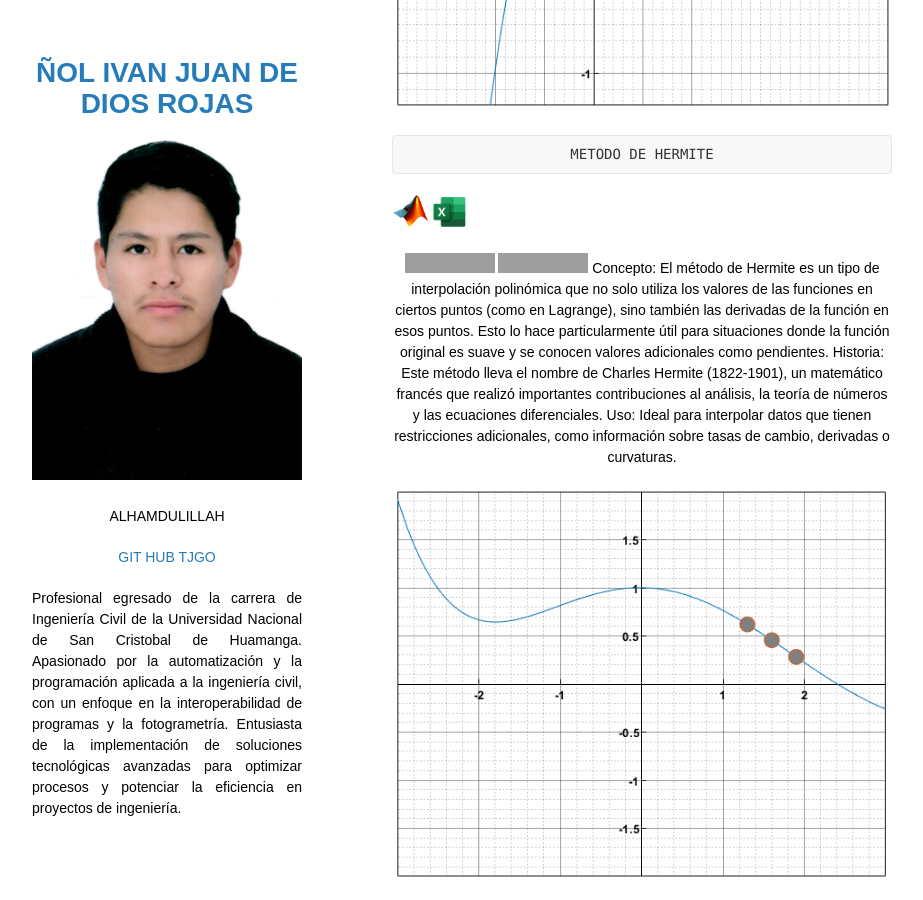
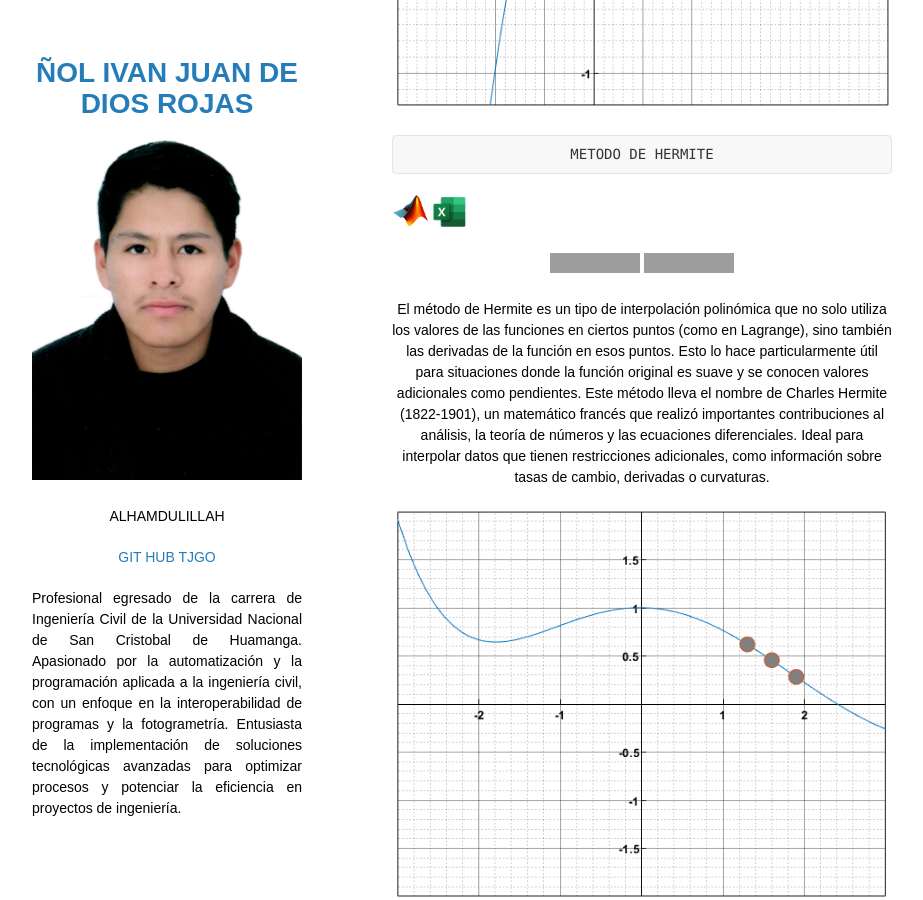
Before and after one commit to TJGO-JDD/TJGO-JDD.github.io, a Jekyll site: the page built from index.md, in a window 1280 px wide and 900 px high, scrolled down 3861 px. Shown: the whole window, without its empty margins (178-1101 px from the left). Built offline with Jekyll 4.4.1, drawn with Linux system fonts in a browser that asks for light colours; our own code applies the rules of GitHub Pages for plain Markdown files; some of the changed lines change nothing that is shown; grey boxes are pictures that could not be loaded.

Commit message:
Update index.md

```diff
--- a/index.md
+++ b/index.md
@@ -143,9 +143,10 @@
 </p>
 [![Open Research Poster](https://img.shields.io/badge/PDF-Open_PDF-blue?logo=adobe-acrobat-reader&logoColor=white)](PDF/HERMITE_IVAN.pdf)
 [![GitHub](https://img.shields.io/badge/GitHub--black?logo=GitHub&logoColor=white)](https://github.com/TJGO-JDD/INTERPOLACION-Y-APROXIMACION-LINEAL)
-Concepto: El método de Hermite es un tipo de interpolación polinómica que no solo utiliza los valores de las funciones en ciertos puntos (como en Lagrange), sino también las derivadas de la función en esos puntos. Esto lo hace particularmente útil para situaciones donde la función original es suave y se conocen valores adicionales como pendientes.
-Historia: Este método lleva el nombre de Charles Hermite (1822-1901), un matemático francés que realizó importantes contribuciones al análisis, la teoría de números y las ecuaciones diferenciales.
-Uso: Ideal para interpolar datos que tienen restricciones adicionales, como información sobre tasas de cambio, derivadas o curvaturas.
+
+El método de Hermite es un tipo de interpolación polinómica que no solo utiliza los valores de las funciones en ciertos puntos (como en Lagrange), sino también las derivadas de la función en esos puntos. Esto lo hace particularmente útil para situaciones donde la función original es suave y se conocen valores adicionales como pendientes.
+Este método lleva el nombre de Charles Hermite (1822-1901), un matemático francés que realizó importantes contribuciones al análisis, la teoría de números y las ecuaciones diferenciales.
+Ideal para interpolar datos que tienen restricciones adicionales, como información sobre tasas de cambio, derivadas o curvaturas.
 
 <p align="center">
 <img src="assets\img\HERMITE.png" width="100%" height="100%">
```
